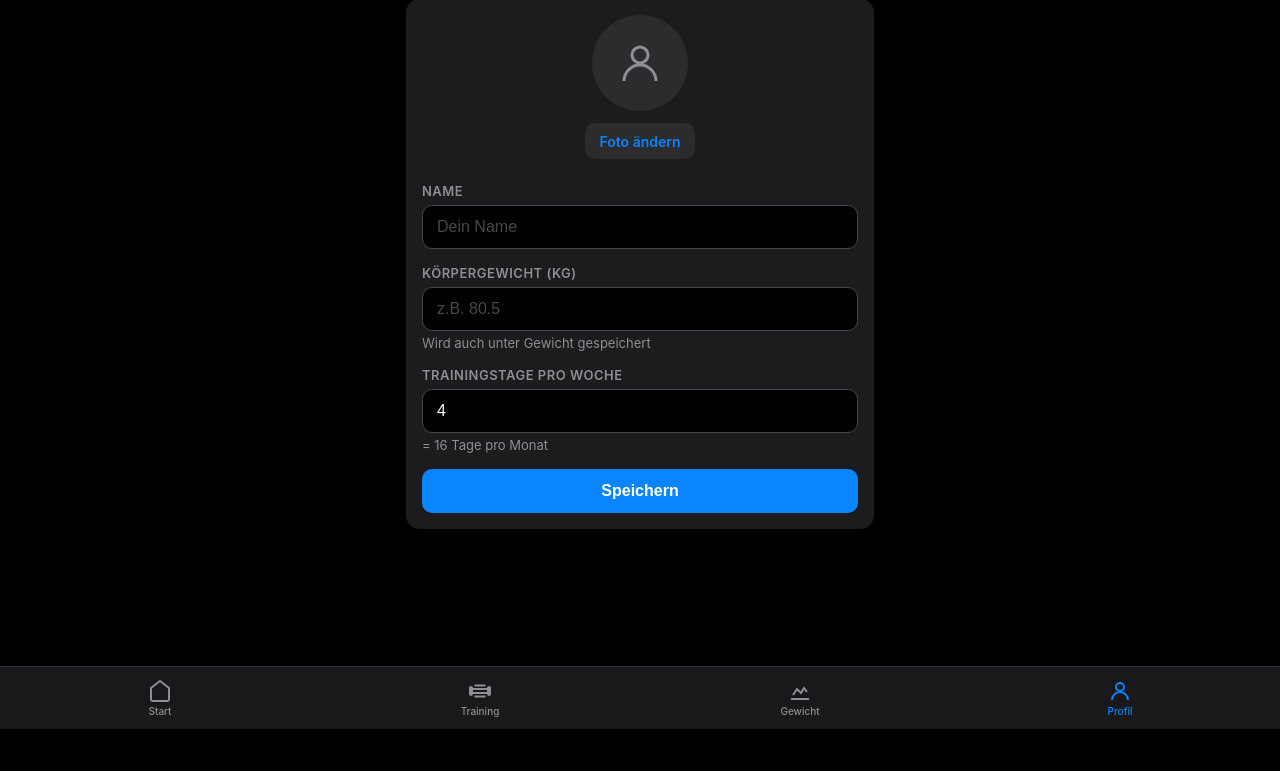
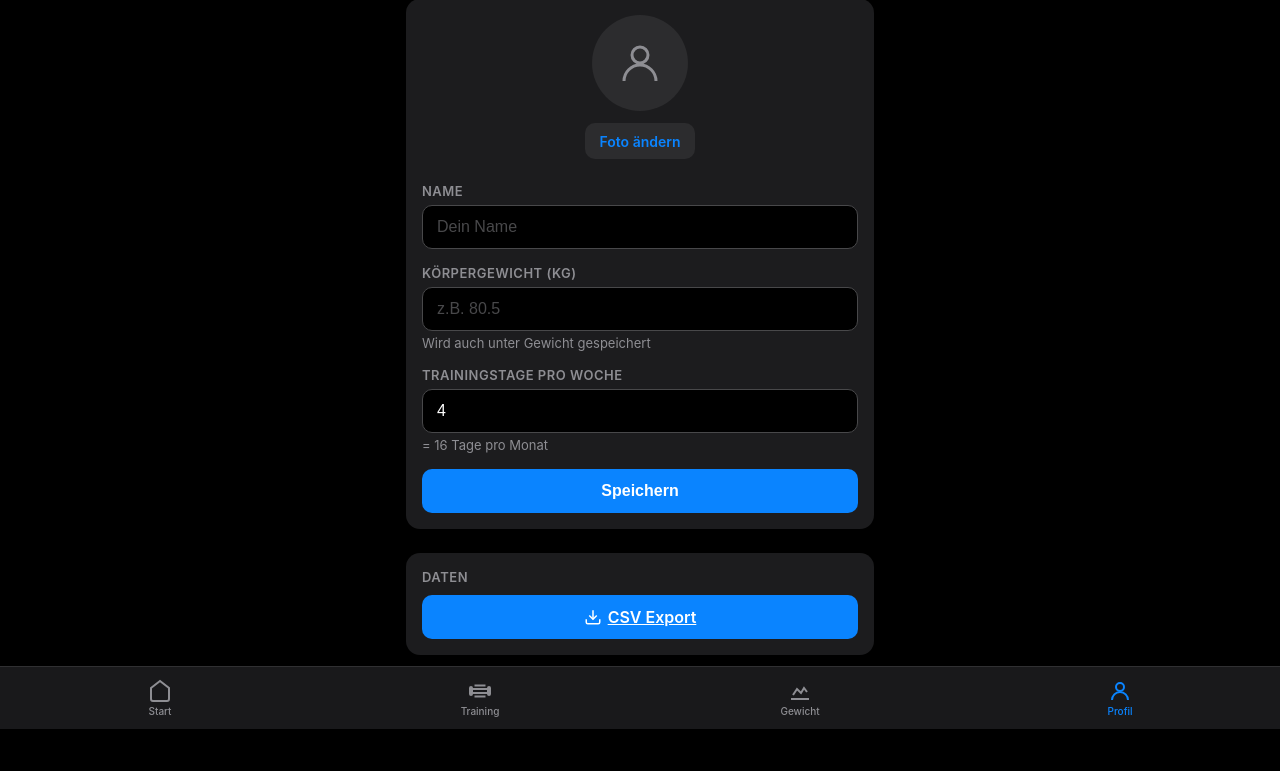
Before and after one commit to Koschi7/personal-gymapp, a FastAPI app: page /profile in a window 1280 px wide. Shown: the part 71-842 px from the top of the page. Before the commit the page ends 800 px from the top, so only its background shows below. Run offline with FastAPI, Linux system fonts and the light colour scheme; data comes from the database, SQL or seed files in the repository; data that the repository does not hold is empty.

Commit message:
Add CSV data export on profile page
Downloads all workout data as a CSV file with date, exercise,
body part, weight, reps, and set number. Export button on profile page.

Co-Authored-By: Claude Opus 4.6 <noreply@anthropic.com>

```diff
--- a/main.py
+++ b/main.py
@@ -1,3 +1,5 @@
+import csv
+import io
 import os
 import shutil
 from contextlib import asynccontextmanager
@@ -5,7 +7,7 @@ from datetime import date
 from pathlib import Path
 
 from fastapi import FastAPI, Request, Form, UploadFile, File, Query
-from fastapi.responses import HTMLResponse, RedirectResponse
+from fastapi.responses import HTMLResponse, RedirectResponse, StreamingResponse
 from fastapi.staticfiles import StaticFiles
 from fastapi.templating import Jinja2Templates
 
@@ -271,6 +273,32 @@ async def remove_weight(request: Request, weight_id: int):
     return RedirectResponse("/weight", status_code=303)
 
 
+# --- Export ---
+
+@app.get("/export/csv")
+async def export_csv():
+    workouts = await db.get_past_workouts(limit=10000)
+    output = io.StringIO()
+    writer = csv.writer(output)
+    writer.writerow(["Datum", "Übung", "Körperteil", "Gewicht (kg)", "Wdh.", "Satz"])
+    for w in workouts:
+        for ex in w["exercises"]:
+            writer.writerow([
+                w["date_fmt"],
+                ex["name"],
+                ex["body_part"],
+                ex["weight"],
+                ex["reps"],
+                ex.get("set_number", 1),
+            ])
+    output.seek(0)
+    return StreamingResponse(
+        iter([output.getvalue()]),
+        media_type="text/csv",
+        headers={"Content-Disposition": "attachment; filename=gymapp_export.csv"},
+    )
+
+
 # --- Profile ---
 
 @app.get("/profile", response_class=HTMLResponse)
--- a/templates/profile.html
+++ b/templates/profile.html
@@ -7,5 +7,17 @@
     <div id="profile-form-wrap">
         {% include "partials/profile_form.html" %}
     </div>
+
+    <div class="card" style="margin-top: 24px">
+        <div class="card-label">Daten</div>
+        <a href="/export/csv" class="btn btn-full" download>
+            <svg viewBox="0 0 24 24" fill="none" stroke="currentColor" stroke-width="2" class="btn-icon">
+                <path d="M21 15v4a2 2 0 01-2 2H5a2 2 0 01-2-2v-4"/>
+                <polyline points="7 10 12 15 17 10"/>
+                <line x1="12" y1="15" x2="12" y2="3"/>
+            </svg>
+            CSV Export
+        </a>
+    </div>
 </div>
 {% endblock %}
```
